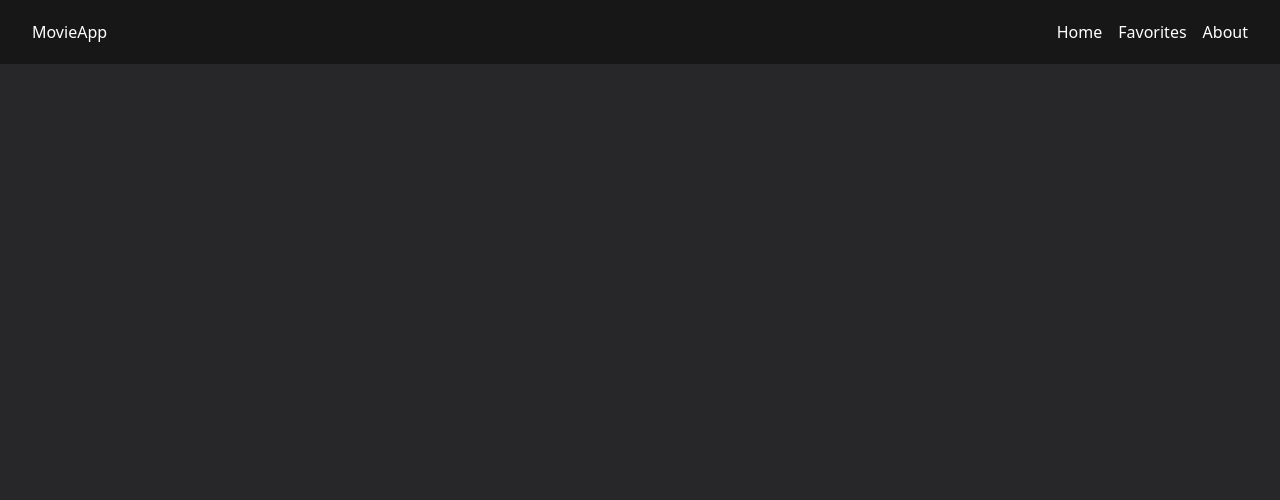
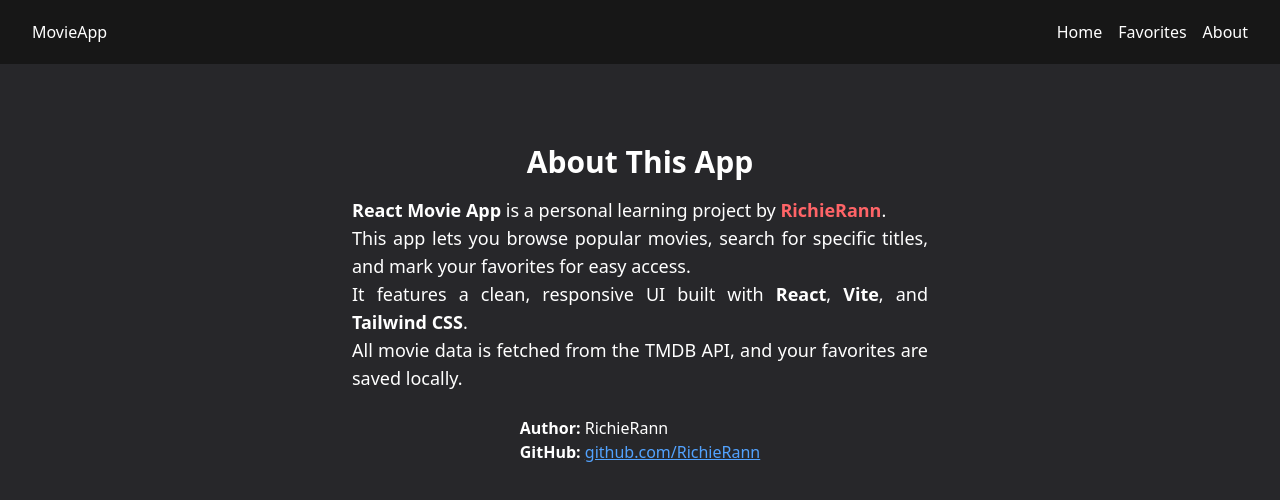
Before and after one commit to RichieRann/React-movie, a React (Vite) app in the folder frontend/: page /about in a window 1280 px wide. Shown: the top 500 px of the page. Built offline with nearby package versions, Linux system fonts and the light colour scheme; what tailwindcss-animated would draw is missing.

Commit message:
feat: complete Favorites feature and Favorites page, finish About page, finalize app functionality. All Done ✅

```diff
--- a/frontend/src/App.jsx
+++ b/frontend/src/App.jsx
@@ -1,4 +1,5 @@
 import "./css/tailwind.css"
+import About from "./pages/About"
 import Favorites from "./pages/Favorites"
 import Home from "./pages/Home"
 import { Routes, Route } from "react-router-dom"
@@ -19,6 +20,10 @@
             path="/favorites"
             element={<Favorites />}
           />
+          <Route
+            path="/about"
+            element={<About />}
+          />
         </Routes>
       </main>
     </MovieProvider>
--- /dev/null
+++ b/frontend/src/pages/About.jsx
@@ -0,0 +1,38 @@
+const About = () => {
+  return (
+    <>
+      <div className="flex flex-col w-full text-white text-justify items-center justify-center min-h-[60vh] p-8">
+        <h2 className="text-3xl font-bold mb-4">About This App</h2>
+        <p className="max-w-xl text-lg mb-2">
+          <strong>React Movie App</strong> is a personal learning project by{" "}
+          <span className="text-red-400 font-semibold">RichieRann</span>.
+          <br />
+          This app lets you browse popular movies, search for specific titles,
+          and mark your favorites for easy access.
+          <br />
+          It features a clean, responsive UI built with{" "}
+          <span className="font-semibold">React</span>,{" "}
+          <span className="font-semibold">Vite</span>, and{" "}
+          <span className="font-semibold">Tailwind CSS</span>.
+          <br />
+          All movie data is fetched from the TMDB API, and your favorites are
+          saved locally.
+        </p>
+        <p className="mt-4 text-base">
+          <strong>Author:</strong> RichieRann
+          <br />
+          <strong>GitHub:</strong>{" "}
+          <a
+            href="https://github.com/RichieRann"
+            className="text-blue-400 underline"
+            target="_blank"
+            rel="noopener noreferrer">
+            github.com/RichieRann
+          </a>
+        </p>
+      </div>
+    </>
+  )
+}
+
+export default About
--- a/frontend/src/pages/Favorites.jsx
+++ b/frontend/src/pages/Favorites.jsx
@@ -1,8 +1,29 @@
-const Favorites = () => {
+import { useMovieContext } from "../contexts/MovieContext"
+import MovieCard from "../components/MovieCard"
+
+function Favorites() {
+  const { favorites } = useMovieContext()
+
+  if (favorites && favorites.length > 0) {
+    return (
+      <div className="home flex flex-col items-center justify-center p-4 mt-10">
+        <h2 className="text-white text-2xl font-bold">Your Favorite Movie</h2>
+        <div className="movie-grid grid grid-cols-2 sm:grid-cols-2 md:grid-cols-3 lg:grid-cols-4 gap-3 sm:gap-6 mt-6 animate-fade-up">
+          {favorites.map((movie) => (
+            <MovieCard
+              movie={movie}
+              key={movie.id}
+            />
+          ))}
+        </div>
+      </div>
+    )
+  }
+
   return (
     <>
-      <div className="favorites-empty">
-        <h2>No Favorite added</h2>
+      <div className="favorites-empty h-full mt-40 text-white text-center">
+        <h2 className="text-5xl">No Favorite added</h2>
         <p>start adding movies to your favorites first</p>
       </div>
     </>
```
